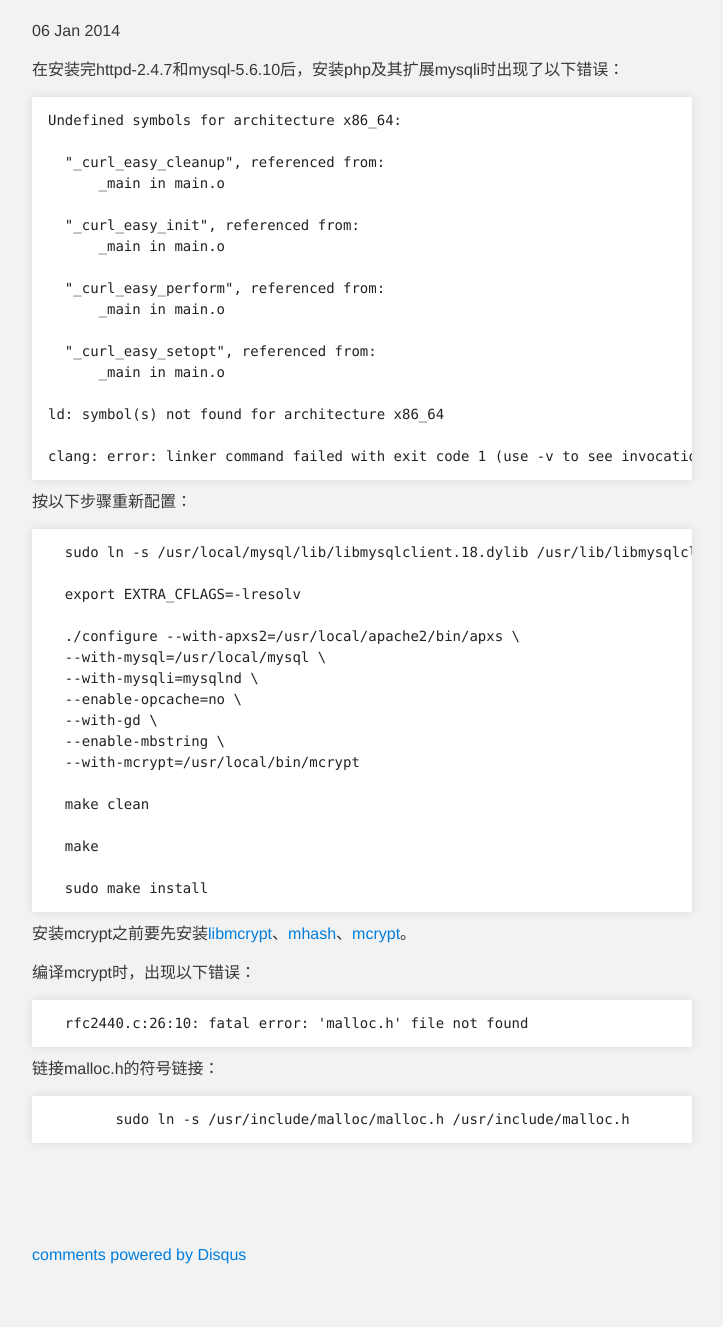
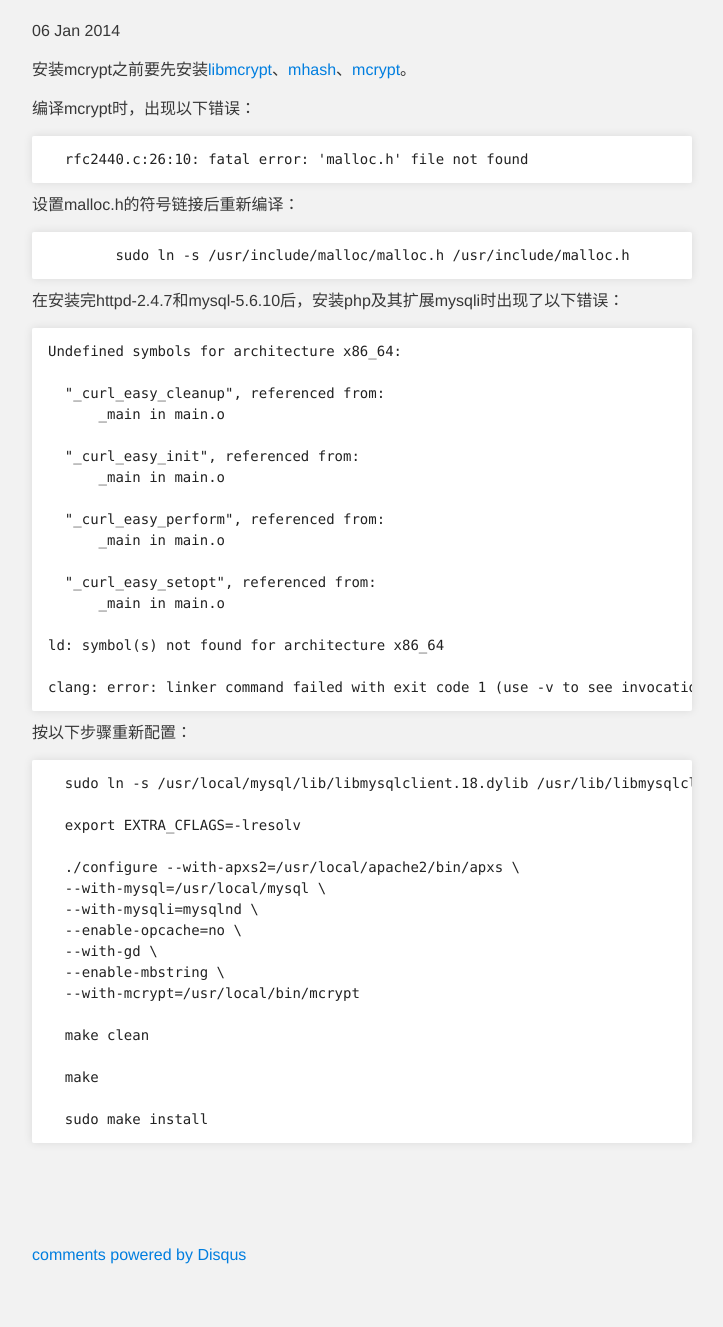
Before and after one commit to airixly/airixly.github.io, a Jekyll site: the page built from _posts/2014-01-06-MAC-OS-X-10.9安装PHP-5.5.7及mysqli.md, in a window 1280 px wide. Shown: the part 320-1647 px from the top of the page, without its empty margins (288-1011 px from the left). Built offline with Jekyll 4.4.1, drawn with Linux system fonts in a browser that asks for light colours; Markdown is read by kramdown in place of the engine named in the settings; comment, search, counter and statistics services are not loaded; some of the changed lines change nothing that is shown; some of the changed text lies outside the part shown.

Commit message:
change install order

```diff
--- a/_posts/2014-01-06-MAC-OS-X-10.9安装PHP-5.5.7及mysqli.md
+++ b/_posts/2014-01-06-MAC-OS-X-10.9安装PHP-5.5.7及mysqli.md
@@ -1,7 +1,20 @@
 ---
 layout: post
-title: MAC OS X 10.9安装PHP 5.5.7及mysqli,mcrypt
+title: MAC OS X 10.9安装PHP 5.5.7及mcrypt,mysqli
 ---
+
+安装mcrypt之前要先安装[libmcrypt](http://sourceforge.net/projects/mcrypt/files/Libmcrypt/2.5.8/)、[mhash](http://sourceforge.net/projects/mhash/files/)、[mcrypt](http://sourceforge.net/projects/mcrypt/files/Libmcrypt/)。
+
+编译mcrypt时，出现以下错误：
+
+{% highlight text %}
+  rfc2440.c:26:10: fatal error: 'malloc.h' file not found
+{% endhighlight %}
+
+设置malloc.h的符号链接后重新编译：
+{% highlight text %}
+	sudo ln -s /usr/include/malloc/malloc.h /usr/include/malloc.h
+{% endhighlight %}
 
 在安装完httpd-2.4.7和mysql-5.6.10后，安装php及其扩展mysqli时出现了以下错误：
 
@@ -46,16 +59,3 @@ clang: error: linker command failed with exit code 1 (use -v to see invocation)
 
   sudo make install
 {% endhighlight %}
-
-安装mcrypt之前要先安装[libmcrypt](http://sourceforge.net/projects/mcrypt/files/Libmcrypt/2.5.8/)、[mhash](http://sourceforge.net/projects/mhash/files/)、[mcrypt](http://sourceforge.net/projects/mcrypt/files/Libmcrypt/)。
-
-编译mcrypt时，出现以下错误：
-
-{% highlight text %}
-  rfc2440.c:26:10: fatal error: 'malloc.h' file not found
-{% endhighlight %}
-
-链接malloc.h的符号链接：
-{% highlight text %}
-	sudo ln -s /usr/include/malloc/malloc.h /usr/include/malloc.h
-{% endhighlight %}
```
